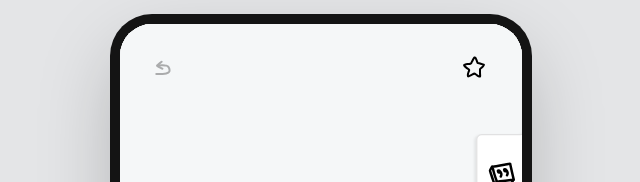
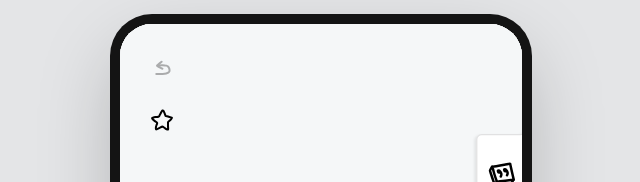
Before and after one commit to vvnz/svsd, a React (Vite) app: page / in a window 1280 px wide. Both pictures are taken after a click on the button "Skip". Shown: the top 182 px of the page, without its empty margins (319-959 px from the left). Built offline with nearby package versions, Linux system fonts and the light colour scheme; a web font is replaced by a local one.

Commit message:
Put the star under undo, like the other icon columns
Undo and the star now share a tool column (same spacing as the day view's
back / share / star). Removes the old standalone undo button style.

Co-Authored-By: Claude Opus 5.5 <noreply@anthropic.com>

```diff
--- a/src/index.css
+++ b/src/index.css
@@ -327,17 +327,6 @@ button {
   position: absolute;
   inset: 0;
   background: var(--surface-2);
-}
-
-.back-btn {
-  position: absolute;
-  left: 30px;
-  top: 31px;
-  width: 24px;
-  height: 24px;
-  display: grid;
-  place-items: center;
-  z-index: 5;
 }
 
 .home-tab {
@@ -751,8 +740,14 @@ button {
   gap: 8px;
   z-index: 20;
 }
-.tool-column--day .icon-btn:first-child {
+/* back (or undo) sits a little apart from the icons below it */
+.tool-column--day .icon-btn:first-child,
+.tool-column--poem .icon-btn:first-child {
   margin-bottom: 21px;
+}
+/* Figma: the poem page's undo sits 30px in, not 36 */
+.tool-column--poem {
+  left: 30px;
 }
 
 .top-left {
@@ -1285,11 +1280,6 @@ button {
 .star-btn {
   position: relative;
 }
-/* today's poem: in the top right corner, like Save on other screens */
-.star-btn.top-right {
-  position: absolute;
-  top: 31px;
-}
 .star-btn .icon {
   position: relative;
 }
--- a/src/screens/PoemScreen.tsx
+++ b/src/screens/PoemScreen.tsx
@@ -243,9 +243,11 @@ export function PoemScreen({ onMenu, onFavouritesFull }: Props) {
         <div className="surface__fill" />
       </ShaderEffect>
 
+      {/* undo on top, then the star, stacked like the day view's back / share / star column */}
+      <div className="tool-column tool-column--poem">
         {/* Figma "undo" icon (75:5214): steps back through adds, moves and removals */}
         <motion.button
-        className="icon-btn back-btn"
+          className="icon-btn"
           aria-label="Undo"
           disabled={!canUndo}
           animate={{ opacity: canUndo ? 1 : 0.3 }}
@@ -257,8 +259,8 @@ export function PoemScreen({ onMenu, onFavouritesFull }: Props) {
         >
           <Icon name="undo" size={25} />
         </motion.button>
-
-      <StarButton pinned={pinned} onClick={star} className="top-right" />
+        <StarButton pinned={pinned} onClick={star} />
+      </div>
 
       <SideMenu screenWidth={size.width} onSelect={onMenu} />
 
```
Also changed, not shown: 1 other file (tests, documents, lock files or other folders). Lines whose indentation alone changed are shown as unchanged.
